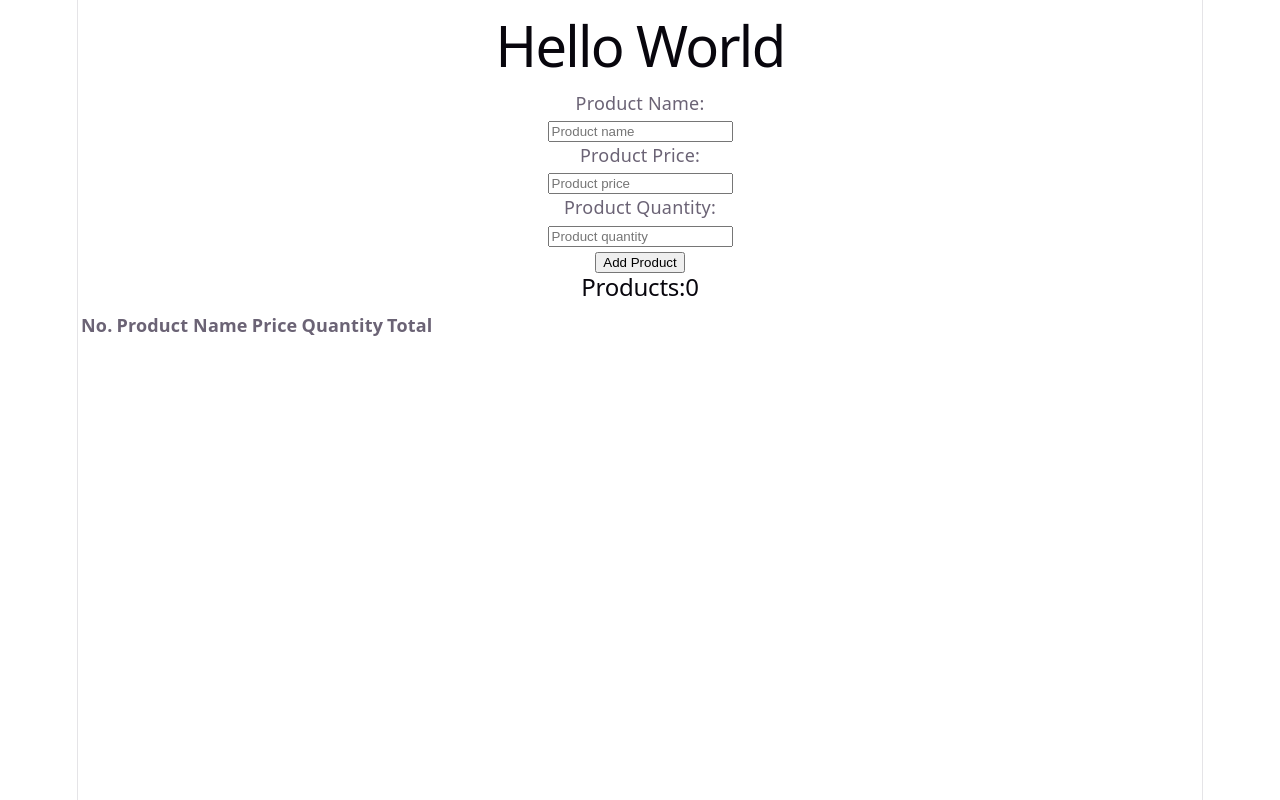
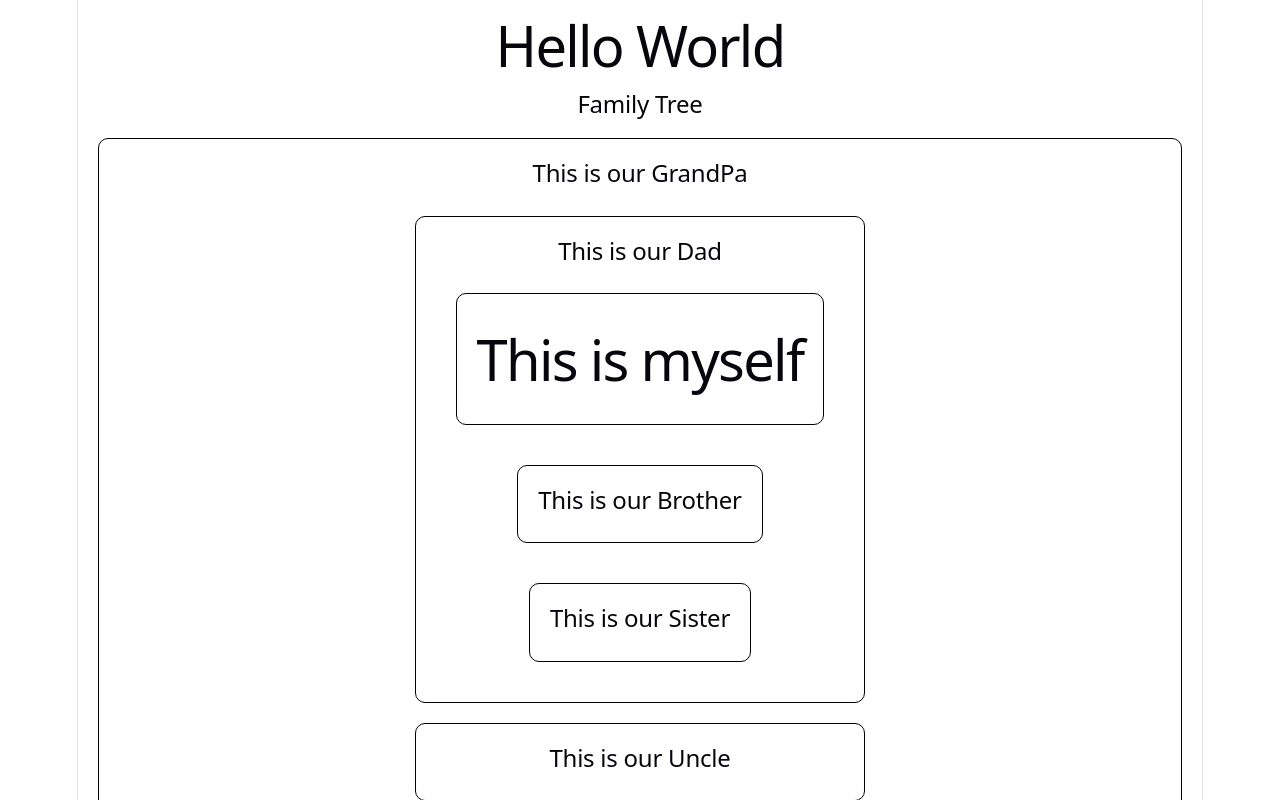
Before and after one commit to kmsmahi/react-form-concept-1, a React (Vite) app: page / in a window 1280 px wide. Shown: the top 800 px of the page. Built offline with nearby package versions, Linux system fonts and the light colour scheme.

Commit message:
familytree concept

```diff
--- a/src/App.jsx
+++ b/src/App.jsx
@@ -1,5 +1,6 @@
 import './App.css'
 import ControlledField from './components/ControlledField/ControlledField'
+import FamilyTree from './components/FamilyTree/FamilyTree'
 import HooksForm from './components/HooksForm/HooksForm'
 import ProductManagement from './components/ProductManagement/ProductManagement'
 import SimpleForm from './components/SimpleForm/SimpleForm'
@@ -12,7 +13,8 @@ function App() {
    {/* <SimpleForm></SimpleForm>
    <ControlledField></ControlledField> */}
    {/* <HooksForm></HooksForm> */}
-   <ProductManagement></ProductManagement>
+   {/* <ProductManagement></ProductManagement> */}
+   <FamilyTree></FamilyTree>
    </>
   )
 
--- /dev/null
+++ b/src/components/FamilyTree/Aunt.jsx
@@ -0,0 +1,11 @@
+import React from 'react';
+
+const Aunt = () => {
+    return (
+        <div>
+            <h2>This is our Aunt</h2>
+        </div>
+    );
+};
+
+export default Aunt;
--- /dev/null
+++ b/src/components/FamilyTree/Brother.jsx
@@ -0,0 +1,11 @@
+import React from 'react';
+
+const Brother = () => {
+    return (
+        <div>
+            <h2>This is our Brother</h2>
+        </div>
+    );
+};
+
+export default Brother;
--- /dev/null
+++ b/src/components/FamilyTree/Dad.jsx
@@ -0,0 +1,17 @@
+import React from 'react';
+import MySelf from './MySelf';
+import Brother from './Brother';
+import Sister from './Sister';
+
+const Dad = () => {
+    return (
+        <div>
+            <h2>This is our Dad</h2>
+            <MySelf></MySelf>
+            <Brother></Brother>
+            <Sister></Sister>
+        </div>
+    );
+};
+
+export default Dad;
--- /dev/null
+++ b/src/components/FamilyTree/FamilyTree.jsx
@@ -0,0 +1,13 @@
+import React from 'react';
+import Grandpa from './Grandpa';
+import './familyTree.css';
+const FamilyTree = () => {
+    return (
+        <div className='family-tree'>
+            <h2>Family Tree</h2>
+            <Grandpa></Grandpa>
+        </div>
+    );
+};
+
+export default FamilyTree;
--- /dev/null
+++ b/src/components/FamilyTree/Grandpa.jsx
@@ -0,0 +1,18 @@
+import React from 'react';
+import Dad from './Dad';
+import Uncle from './Uncle';
+import Aunt from './Aunt';
+const Grandpa = () => {
+    return (
+        <div>
+            <h2>This is our GrandPa</h2>
+            <section>
+                <Dad></Dad>
+                <Uncle></Uncle>
+                <Aunt></Aunt>
+            </section>
+        </div>
+    );
+};
+
+export default Grandpa;
--- /dev/null
+++ b/src/components/FamilyTree/MySelf.jsx
@@ -0,0 +1,11 @@
+import React from 'react';
+
+const MySelf = () => {
+    return (
+        <div>
+            <h1>This is myself</h1>
+        </div>
+    );
+};
+
+export default MySelf;
--- /dev/null
+++ b/src/components/FamilyTree/Sister.jsx
@@ -0,0 +1,11 @@
+import React from 'react';
+
+const Sister = () => {
+    return (
+        <div>
+            <h2>This is our Sister</h2>
+        </div>
+    );
+};
+
+export default Sister;
--- /dev/null
+++ b/src/components/FamilyTree/Uncle.jsx
@@ -0,0 +1,11 @@
+import React from 'react';
+
+const Uncle = () => {
+    return (
+        <div>
+            <h2>This is our Uncle</h2>
+        </div>
+    );
+};
+
+export default Uncle;
--- /dev/null
+++ b/src/components/FamilyTree/familyTree.css
@@ -0,0 +1,10 @@
+.family-tree div{
+    display: flex;
+    flex-direction: column;
+    align-items: center;
+    margin: 20px;
+    padding:20px;
+    border: solid 1px black;
+    border-radius: 10px;
+
+}
--- a/src/components/ProductManagement/ProductForm.jsx
+++ b/src/components/ProductManagement/ProductForm.jsx
@@ -1,6 +1,7 @@
-import React from 'react';
+import React, { useState } from 'react';
 
 const ProductForm = ({stateHandler}) => {
+    const[error,setError]=useState([]);
     const btnHandler=(e)=>{
         e.preventDefault();
         const name = e.target.name.value;
@@ -12,6 +13,22 @@ const ProductForm = ({stateHandler}) => {
             price,
             quantity
         };
+        if(name.length===0){
+            setError('Product name is required');
+            return;
+        }
+        else if(price.length===0){
+            setError('Product price is required');
+            return;
+        }
+        else if(quantity.length===0){
+            setError('Product quantity is required');
+            return;
+        }
+        else{
+            setError('');
+        }
+
         stateHandler(newProduct);
     }
     return (
@@ -31,6 +48,7 @@ const ProductForm = ({stateHandler}) => {
                 <br />
                 <input type="submit" value="Add Product" />
             </form>
+            {error && <p style={{color: 'red'}}>{error}</p>}
         </div>
     );
 };
```
